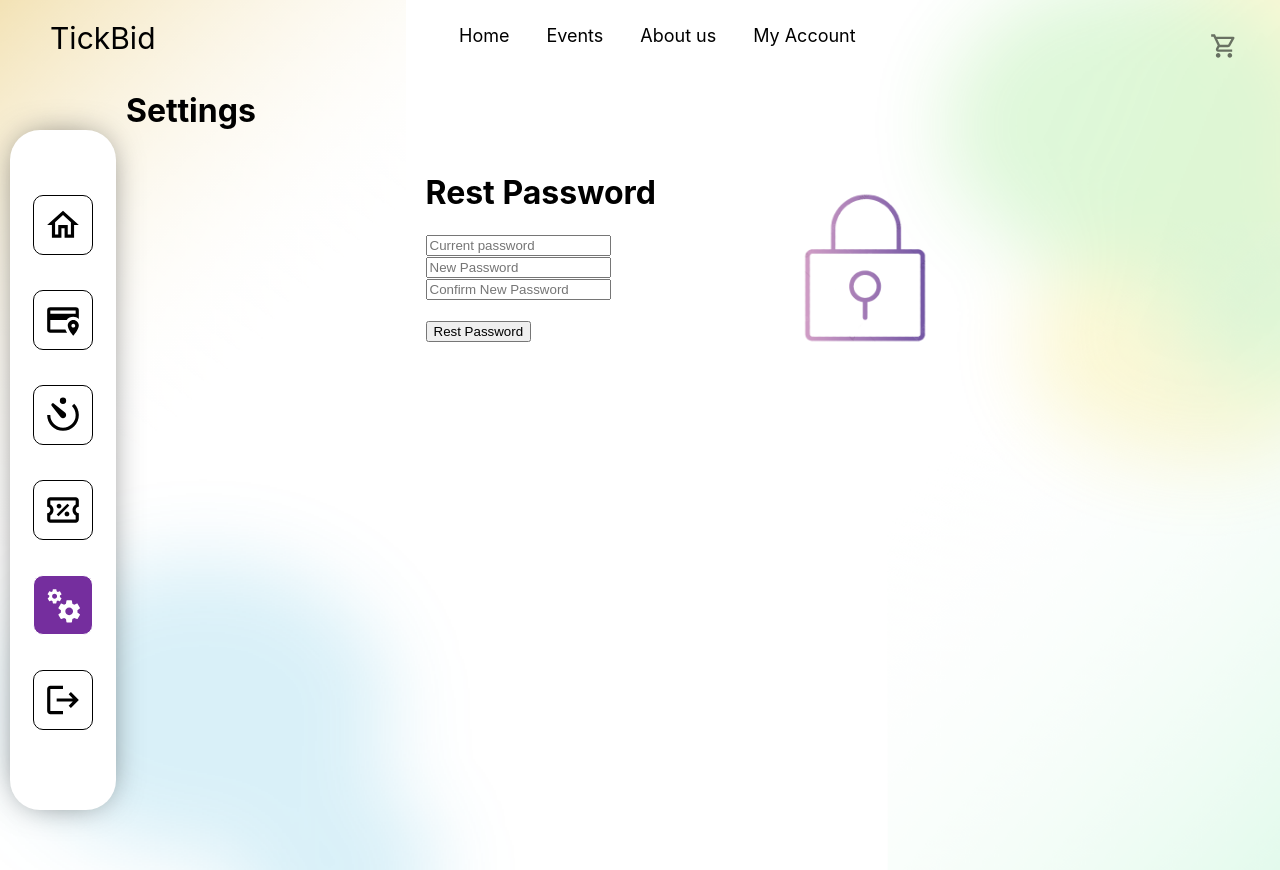
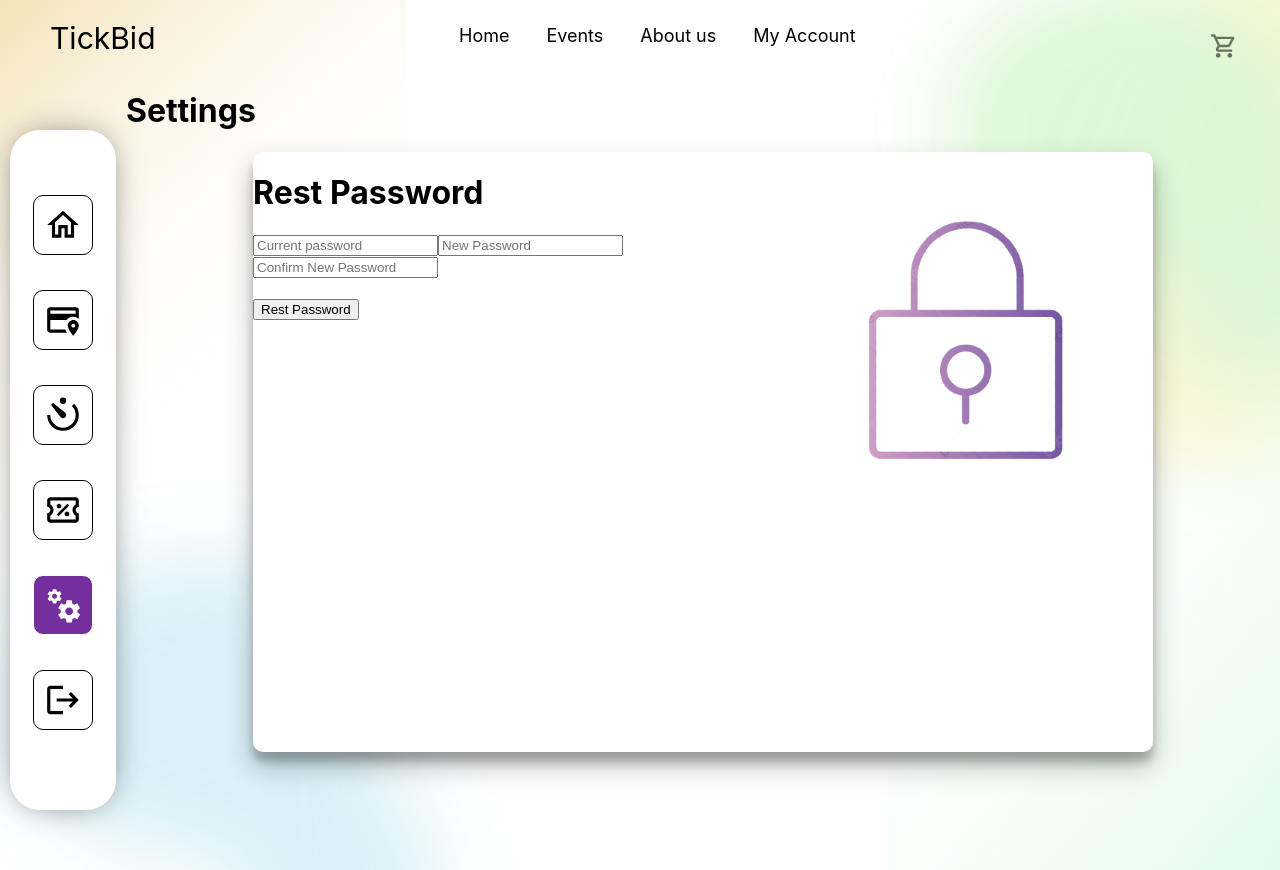
Before and after one commit to samitha093/Software-project, a Next.js app in the folder client/: page /buyer/settings in a window 1280 px wide. Built offline with nearby package versions, Linux system fonts and the light colour scheme; a web font is replaced by a local one.

Commit message:
error fixed - css module

```diff
--- a/client/pages/user/about.tsx
+++ b/client/pages/user/about.tsx
@@ -222,7 +222,7 @@
                                  auction. Introducing pre-ticketing event duration &
                                 event ticket auction enables the best prices for your
                                 tickets creating competitive marketing environment
-                               and handles the dynamic event ticket prices.
+                                and handles the dynamic event ticket prices.
                        </div>
                        </div>
                     </div>
--- a/client/styles/globals.css
+++ b/client/styles/globals.css
@@ -14,3 +14,357 @@
 * {
   box-sizing: border-box;
 }
+
+/*start-Login component*/
+.mainbackground{
+	display: flex;
+	justify-content: center;
+	align-items: center;
+	flex-direction: column;
+	padding-top: 70px;
+	height: 90vh;
+}
+.new_span{
+	font-size: 12px;
+	font-family: 'Open Sans', sans-serif;
+}
+.modern_a{
+	color: #333;
+	font-size: 12px;
+    color:#BB9CD1 ;
+	text-decoration: none;
+	margin: 15px 0;
+	font-family: 'Open Sans', sans-serif;
+}
+
+.modern_btn{
+	border-radius: 20px;
+	border: 1px solid #BB9CD1;
+	background-color: #BB9CD1;
+	color: #FFFFFF;
+	font-family: 'Open Sans', sans-serif;
+	font-size: 12px;
+	font-weight: bold;
+	padding: 12px 45px;
+	letter-spacing: 1px;
+	text-transform: uppercase;
+	transition: transform 80ms ease-in;
+}
+.modern_btn:active {
+	transform: scale(0.95);
+}
+
+.modern_btn:focus {
+	outline: none;
+}
+button.ghost {
+    margin-top: 5px;
+	background-color: transparent;
+	border-color: #ffffff81;
+}
+
+
+.modern_form{
+	background-color: #FFFFFF;
+	display: flex;
+	align-items: center;
+	justify-content: center;
+	flex-direction: column;
+	padding: 0 50px;
+	height: 100%;
+	text-align: center;
+}
+.input_box_container{
+	display: flex;
+	border-radius: 8px;
+	width: 80%;
+	margin: 8px 0;
+	background-color: rgba(238, 238, 238, 0.856);
+	transition: 0.3s background-color ease-in-out, 0.3s box-shadow ease-in-out;
+}
+
+.input_box_container:hover {
+	background-color: rgb(255, 255, 255);
+	box-shadow: 0px 4px 20px 0px rgba(0, 0, 0, 0.05);
+  }
+
+.input_box_container.active {
+	background-color: #ffffff;
+	box-shadow: 0px 4px 20px 0px rgba(0, 0, 0, 0.2);
+  }
+
+
+.inputbox_modern{
+	background-color: rgba(238, 238, 238, 0.733);
+	border: none;
+	outline: none;
+	border-radius: 8px;
+	padding: 12px 15px;
+	width: 100%;
+	font-family: 'Open Sans', sans-serif;
+
+}
+.inputbox_modern_1{
+	background-color: rgba(238, 238, 238, 0.733);
+	border: none;
+	outline: none;
+	border-radius: 8px;
+	padding: 12px 15px;
+	width: 80%;
+	font-family: 'Open Sans', sans-serif;
+}
+.icn{
+	width: 20%;
+	margin-top: 10px;
+}
+.container {
+	background-color: #fff;
+	border-radius: 10px;
+  	box-shadow: 0 14px 28px rgba(0,0,0,0.25),
+			0 10px 10px rgba(0,0,0,0.22);
+	position: relative;
+	overflow: hidden;
+	width: 900px;
+	max-width: 100%;
+	min-height: 600px;
+}
+
+.form_container {
+	position: absolute;
+	top: 0;
+	height: 100%;
+	transition: all 0.6s ease-in-out;
+}
+
+.sign_in_container {
+	left: 0;
+	width: 50%;
+	z-index: 2;
+}
+
+.container.right_panel_active .sign_in_container {
+	transform: translateX(100%);
+}
+
+.sign_up_container {
+	left: 0;
+	width: 50%;
+	opacity: 0;
+	z-index: 1;
+}
+
+.container.right_panel_active .sign_up_container {
+	transform: translateX(100%);
+	opacity: 1;
+	z-index: 5;
+	animation: show 0.6s;
+}
+
+@keyframes show {
+	0%, 49.99% {
+		opacity: 0;
+		z-index: 1;
+	}
+
+	50%, 100% {
+		opacity: 1;
+		z-index: 5;
+	}
+}
+
+.overlay_container {
+	position: absolute;
+	top: 0;
+	left: 50%;
+	width: 50%;
+	height: 100%;
+	overflow: hidden;
+	transition: transform 0.6s ease-in-out;
+	z-index: 100;
+}
+
+
+@media only screen and (max-width: 600px) {
+    .overlay_container{
+     display: block;
+    }
+}
+
+.container.right_panel_active .overlay_container{
+	transform: translateX(-100%);
+}
+
+.overlay {
+	background: #614074;
+	background: -webkit-linear-gradient(to right, #7a497a, #412742);
+	background: linear-gradient(to right, #482D57, #412742);
+	background-repeat: no-repeat;
+	background-size: cover;
+	background-position: 0 0;
+	color: #FFFFFF;
+	position: relative;
+	left: -100%;
+	height: 100%;
+	width: 200%;
+  	transform: translateX(0);
+	transition: transform 0.6s ease-in-out;
+}
+
+.container.right_panel_active .overlay {
+  	transform: translateX(50%);
+}
+
+.overlay_panel {
+	position: absolute;
+	display: flex;
+	align-items: center;
+	justify-content: center;
+	flex-direction: column;
+	padding: 0 40px;
+	text-align: center;
+	top: 0;
+	height: 100%;
+	width: 50%;
+	transform: translateX(0);
+	transition: transform 0.6s ease-in-out;
+}
+
+.overlay_left {
+	transform: translateX(-20%);
+}
+
+.container.right_panel_active .overlay_left {
+	transform: translateX(0);
+}
+
+.overlay_right {
+	right: 0;
+	transform: translateX(0);
+}
+
+.container.right-panel_active .overlay_right {
+	transform: translateX(20%);
+}
+
+
+.radio{
+    margin-top: 20px;
+    margin-bottom: 20px;
+
+}
+.radio_label{
+    font-size: 13px;
+    padding: 0 15px 5px 0;
+}
+
+.head_signin{
+    font-size: x-large;
+    font: weight 700px;
+    color: slategrey;
+    margin-bottom: 70px;
+    margin-top: 50px;
+    text-align: center;
+	font-family: 'Open Sans', sans-serif;
+
+}
+.head_signup{
+    font-size: x-large;
+    font: weight 700px;
+    color: slategrey;
+    margin-bottom: 40px;
+    margin-top: 50px;
+    text-align: center;
+	font-family: 'Open Sans', sans-serif;
+
+}
+
+.content_1{
+    font-size: 30px;
+    font-weight: bolder;
+    color:#8F7F98;
+    text-align: center;
+    padding-top:20px;
+	font-family: 'Open Sans', sans-serif;
+
+}
+
+.content_2{
+    font-size: 12px;
+    color : #8F7F98;
+    text-align: center;
+    text-indent: left;
+	font-family: 'Open Sans', sans-serif;
+
+}
+
+@media only screen and (max-width: 800px) {
+    .radio{
+     display: flex;
+     flex-direction: column;
+    }
+}
+
+@media only screen and (max-width: 500px) {
+
+    .head_signup{
+    font-size: medium;
+    }
+
+    .new_span{
+    display: none;
+    }
+    .modern_btn{
+     font-size: 9px;
+     height: max-content;
+	 padding: 8px 10px;
+    }
+
+    .content_1{
+        display: none;
+    }
+    .content_2{
+        display: none;
+
+    }
+    .radio{
+        display: flex;
+        flex-direction: column;
+        margin: 0;
+       }
+
+       .radio-label{
+       padding: 0;
+       }
+}
+@media only screen and (max-width: 300px) {
+
+    .head_signup{
+    font-size: small;
+
+    }
+}
+
+.input_box_error{
+    margin-bottom: 5px;
+    font-size: large;
+    border-color: red;
+    width: 100%;
+
+}
+
+.pricing_box{
+    width: auto;
+    display: flex;
+    flex-direction: column;
+    position: relative;
+    size: auto;
+}
+.error_message{
+    font-family: 'Open Sans', sans-serif;
+    color: red;
+    font-size: 12px;
+
+}
+
+
+/*end - Login component*/
```
Also changed, not shown: client/components/user/Login-Register.tsx (+51 -51 lines), client/pages/index.tsx (+13 -12 lines), client/pages/user/login.tsx (+10 -59 lines), client/pages/user/style.module.css (+3 -8 lines).
